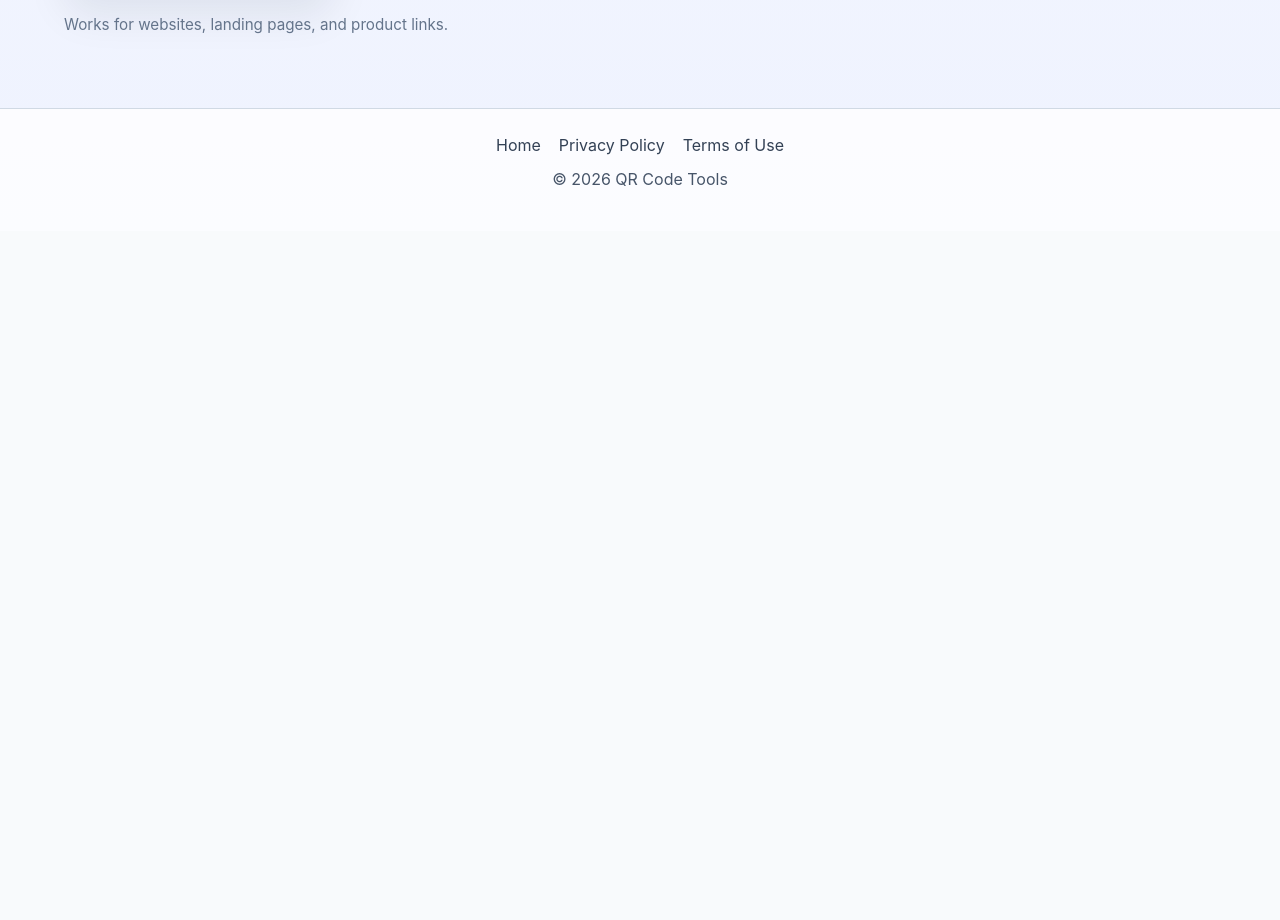
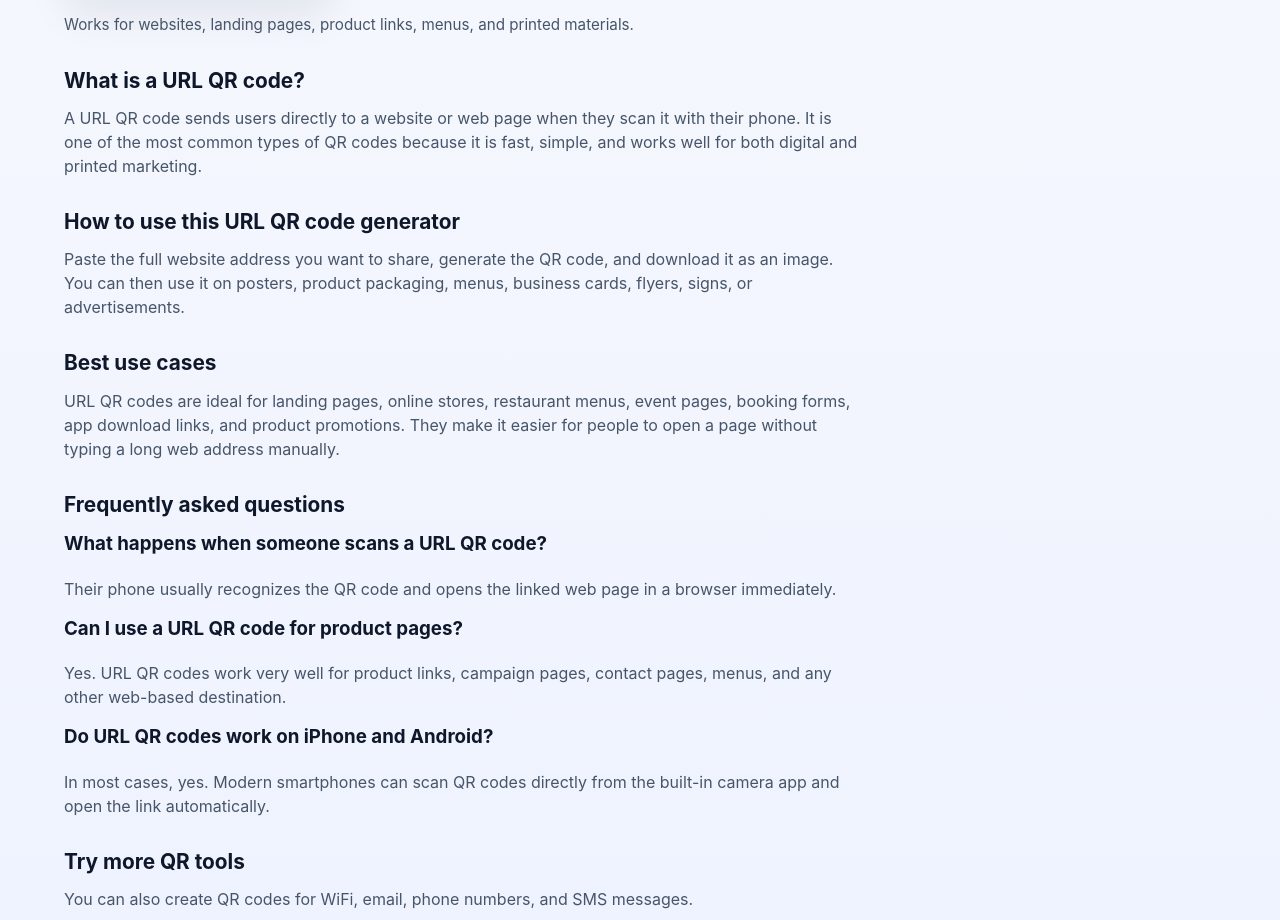
Before and after one commit to Graniten40/qr-code-tools, a React (Vite) app: page /url-qr in a window 1280 px wide. Shown: the part 712-1632 px from the top of the page. Before the commit the page ends 943 px from the top, so only its background shows below. Built offline with nearby package versions, Linux system fonts and the light colour scheme.

Commit message:
Add scroll to top on route change

```diff
--- a/src/pages/UrlQr.tsx
+++ b/src/pages/UrlQr.tsx
@@ -1,11 +1,30 @@
-import { useState } from 'react'
+import { useEffect, useRef, useState } from 'react'
+import { Link } from 'react-router-dom'
 import { QRCodeCanvas } from 'qrcode.react'
 
 function UrlQr() {
   const [url, setUrl] = useState<string>('https://example.com')
+  const qrRef = useRef<HTMLDivElement | null>(null)
+
+  useEffect(() => {
+    document.title = 'Free URL QR Code Generator'
+
+    const description =
+      'Create a free QR code for any website or link. Fast, simple, and works directly in your browser for landing pages, product links, and more.'
+
+    let meta = document.querySelector('meta[name="description"]')
+
+    if (!meta) {
+      meta = document.createElement('meta')
+      meta.setAttribute('name', 'description')
+      document.head.appendChild(meta)
+    }
+
+    meta.setAttribute('content', description)
+  }, [])
 
   const downloadQr = () => {
-    const canvas = document.querySelector('canvas') as HTMLCanvasElement | null
+    const canvas = qrRef.current?.querySelector('canvas')
     if (!canvas) return
 
     const pngUrl = canvas.toDataURL('image/png')
@@ -16,15 +35,19 @@ function UrlQr() {
   }
 
   return (
-    <section>
-      <div className="page-header">
-        <h1>URL QR Generator</h1>
+    <section className="content-block">
+      <header className="page-header">
+        <h1>Free URL QR Code Generator</h1>
         <p>Paste a link below and generate a QR code instantly.</p>
-      </div>
+      </header>
 
       <div className="form-stack">
+        <label htmlFor="url" className="sr-only">
+          Website URL
+        </label>
         <input
-          type="text"
+          id="url"
+          type="url"
           value={url}
           onChange={(e) => setUrl(e.target.value)}
           placeholder="https://example.com"
@@ -32,17 +55,71 @@ function UrlQr() {
         />
 
         <div className="button-row">
-          <button className="button" onClick={downloadQr}>
+          <button className="button" onClick={downloadQr} type="button">
             Download QR
           </button>
         </div>
       </div>
 
-      <div className="qr-box">
+      <div className="qr-box" ref={qrRef}>
         <QRCodeCanvas value={url || ' '} size={220} />
       </div>
 
-      <p className="helper-text">Works for websites, landing pages, and product links.</p>
+      <p className="helper-text">
+        Works for websites, landing pages, product links, menus, and printed materials.
+      </p>
+
+      <section className="content-block">
+        <h2>What is a URL QR code?</h2>
+        <p>
+          A URL QR code sends users directly to a website or web page when they
+          scan it with their phone. It is one of the most common types of QR
+          codes because it is fast, simple, and works well for both digital and
+          printed marketing.
+        </p>
+
+        <h2>How to use this URL QR code generator</h2>
+        <p>
+          Paste the full website address you want to share, generate the QR code,
+          and download it as an image. You can then use it on posters, product
+          packaging, menus, business cards, flyers, signs, or advertisements.
+        </p>
+
+        <h2>Best use cases</h2>
+        <p>
+          URL QR codes are ideal for landing pages, online stores, restaurant
+          menus, event pages, booking forms, app download links, and product
+          promotions. They make it easier for people to open a page without
+          typing a long web address manually.
+        </p>
+
+        <h2>Frequently asked questions</h2>
+
+        <h3>What happens when someone scans a URL QR code?</h3>
+        <p>
+          Their phone usually recognizes the QR code and opens the linked web
+          page in a browser immediately.
+        </p>
+
+        <h3>Can I use a URL QR code for product pages?</h3>
+        <p>
+          Yes. URL QR codes work very well for product links, campaign pages,
+          contact pages, menus, and any other web-based destination.
+        </p>
+
+        <h3>Do URL QR codes work on iPhone and Android?</h3>
+        <p>
+          In most cases, yes. Modern smartphones can scan QR codes directly from
+          the built-in camera app and open the link automatically.
+        </p>
+
+        <h2>Try more QR tools</h2>
+        <p>
+          You can also create QR codes for <Link to="/wifi-qr">WiFi</Link>,{' '}
+          <Link to="/email-qr">email</Link>, <Link to="/phone-qr">phone numbers</Link>,
+          and <Link to="/sms-qr">SMS messages</Link>.
+        </p>
+      </section>
     </section>
   )
 }
```
